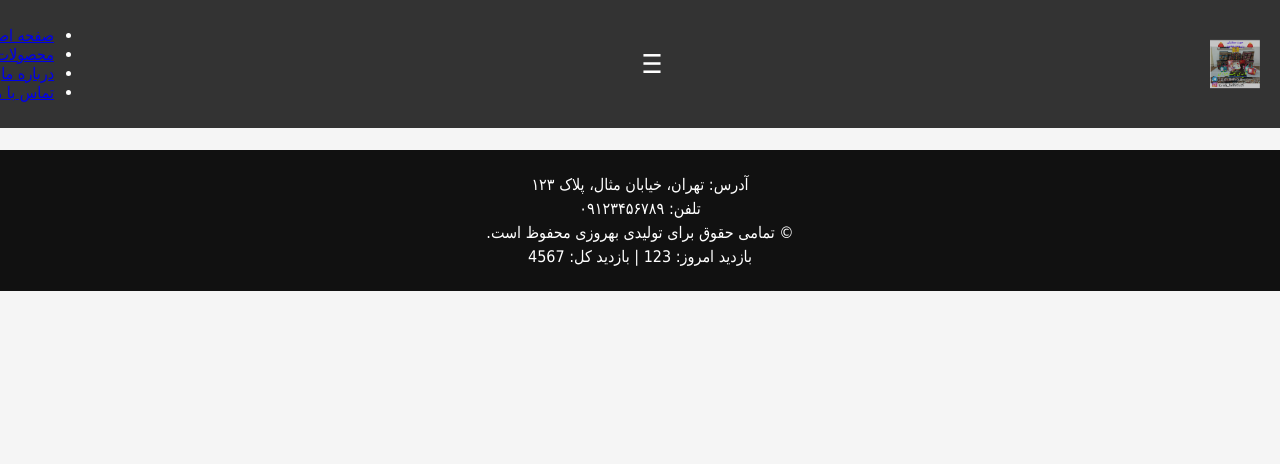
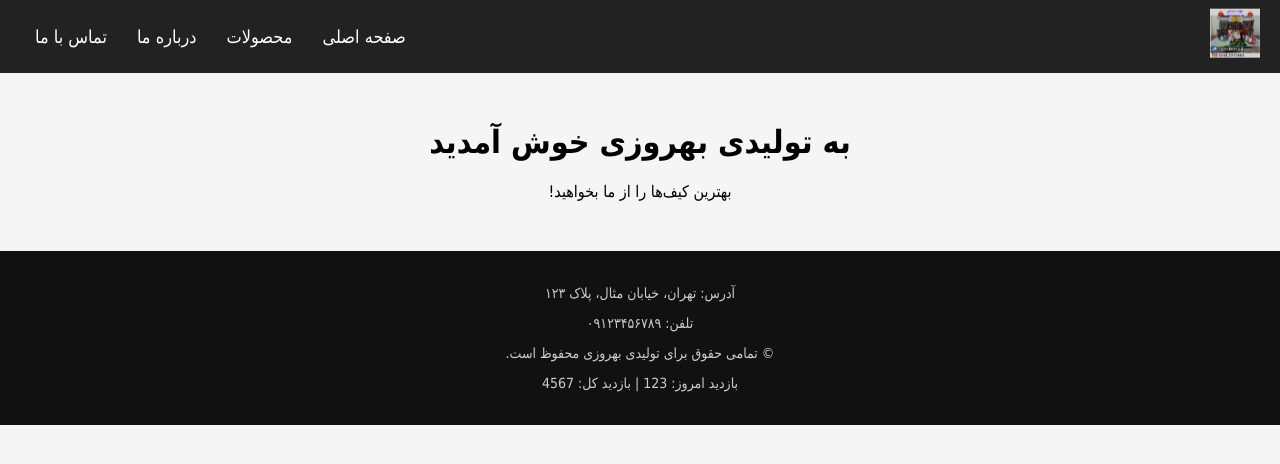
Before and after one commit to Mahdi-Behrouzi/tolidi_behrouzi, a PHP site: page / in a window 1280 px wide. Shown: the top 464 px of the page. Run offline with PHP 8.4, Linux system fonts and the light colour scheme.

Commit message:
Update style.css

```diff
--- a/style.css
+++ b/style.css
@@ -2,102 +2,101 @@
   margin: 0;
   font-family: 'Tahoma', sans-serif;
   direction: rtl;
-  background: #f5f5f5;
+  background-color: #f5f5f5;
 }
 
-/* هدر */
 .header {
-  background: #333;
-  color: #fff;
+  display: flex;
+  justify-content: space-between;
+  align-items: center;
+  background-color: #222;
   padding: 10px 20px;
-  display: flex;
-  align-items: center;
-  justify-content: space-between;
-  position: fixed;
-  width: 100%;
-  top: 0;
-  z-index: 1000;
+  position: relative;
 }
 
 .logo {
   width: 50px;
   opacity: 0.8;
-  animation: fade 3s infinite alternate;
+  animation: float 2s infinite ease-in-out;
 }
 
-@keyframes fade {
-  0% { opacity: 0.6; }
-  100% { opacity: 1; }
+@keyframes float {
+  0% { transform: translateY(0); }
+  50% { transform: translateY(-5px); }
+  100% { transform: translateY(0); }
 }
 
 .menu-toggle {
-  font-size: 26px;
+  font-size: 30px;
+  color: white;
   cursor: pointer;
+  z-index: 2;
 }
 
-/* منو */
-.sidebar {
+.nav {
   position: fixed;
+  right: -200px;
   top: 0;
-  right: -260px;
-  width: 250px;
+  width: 200px;
   height: 100%;
-  background: #222;
-  color: #fff;
-  padding: 20px;
-  transition: 0.3s;
-  z-index: 999;
+  background: #333;
+  transition: right 0.3s ease;
+  padding-top: 60px;
 }
 
-.sidebar.active {
-  right: 0;
-}
-
-.sidebar ul {
+.nav ul {
   list-style: none;
   padding: 0;
 }
 
-.sidebar ul li {
+.nav ul li {
   margin: 20px 0;
-}
-
-.sidebar ul li a {
-  color: #fff;
-  text-decoration: none;
-}
-
-.close-btn {
-  font-size: 24px;
-  cursor: pointer;
-  text-align: left;
-}
-
-/* محتوا */
-.content {
-  padding: 100px 20px 50px;
   text-align: center;
 }
 
-/* فوتر */
+.nav ul li a {
+  color: white;
+  text-decoration: none;
+  font-size: 18px;
+}
+
+.nav.show {
+  right: 0;
+}
+
+main {
+  text-align: center;
+  margin: 50px 20px;
+}
+
 .footer {
-  background: #111;
-  color: #fff;
+  background-color: #111;
+  color: #ccc;
   text-align: center;
   padding: 20px;
-  margin-top: 50px;
+  font-size: 14px;
 }
 
-.footer p {
-  margin: 5px 0;
-}
+@media (min-width: 768px) {
+  .nav {
+    position: static;
+    width: auto;
+    height: auto;
+    background: none;
+    display: flex;
+    padding-top: 0;
+    right: 0 !important;
+  }
 
-/* ریسپانسیو */
-@media (max-width: 600px) {
-  .logo {
-    width: 40px;
+  .nav ul {
+    display: flex;
   }
+
+  .nav ul li {
+    margin: 0 15px;
+  }
+
   .menu-toggle {
-    font-size: 22px;
+    display: none;
   }
 }
```
